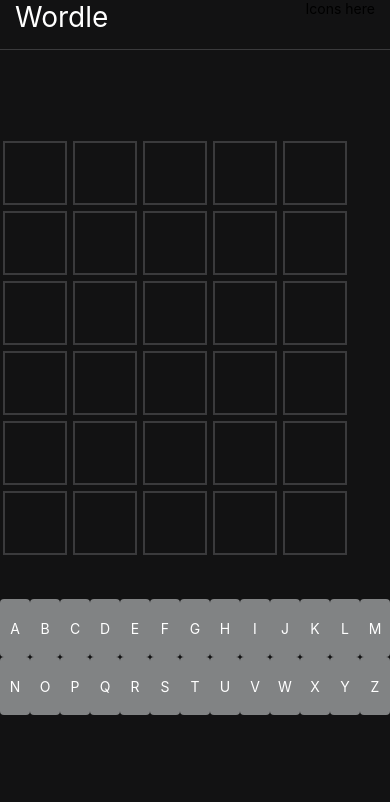
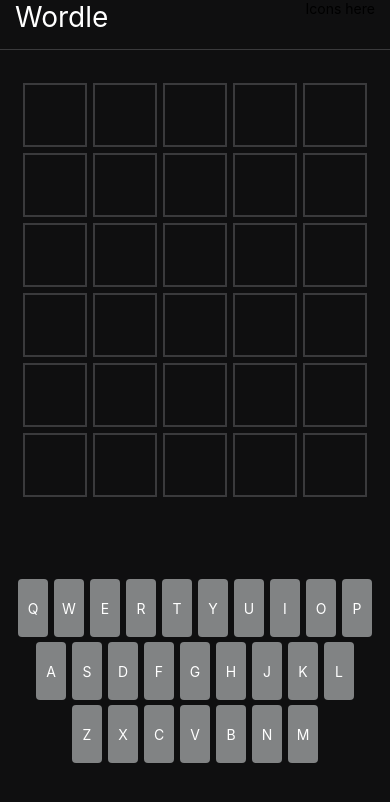
Before and after one commit to ConnorBstill/wordle-native, a React Native app: screen / in a window 390 px wide. Shown: the top 802 px of the page. Built offline with nearby package versions, Linux system fonts and the light colour scheme.

Commit message:
Finish spacing between guessses and keyboard section; Add validation to text inputs

```diff
--- a/App.tsx
+++ b/App.tsx
@@ -8,16 +8,28 @@
 import * as COLORS from './src/colors';
 
 export default function App() {
+  const {
+    container,
+    fullContainer,
+    contentContainer,
+    guessesContainer,
+    keyBoardContainer
+  } = styles;
+
   return (
-    <SafeAreaView style={styles.container}>
-      <View style={styles.fullContainer}>
+    <SafeAreaView style={container}>
+      <View style={fullContainer}>
         <StatusBar barStyle='light-content' />
         <Toolbar />
 
-        <View style ={styles.contentContainer}>
-          <WordGuesses />
+        <View style ={contentContainer}>
+          <View style={guessesContainer}>
+            <WordGuesses />
+          </View>
 
-          <KeyboardSection />
+          <View style={keyBoardContainer}>
+            <KeyboardSection />
+          </View>
         </View>
       </View>
     </SafeAreaView>
@@ -28,8 +40,6 @@
   container: {
     flex: 1,
     backgroundColor: COLORS.BLACK,
-    // alignItems: 'center',
-    // justifyContent: 'center',
   },
   fullContainer: {
     marginTop: StatusBar.currentHeight,
@@ -39,7 +49,15 @@
   },
   contentContainer: {
     flex: 1,
+    marginTop: 30,
+    alignContent: 'center',
+    justifyContent: 'space-between',
+  },
+  guessesContainer: {
     alignContent: 'center',
     justifyContent: 'center',
+  },
+  keyBoardContainer: {
+    // backgroundColor: 'red'
   }
 });
--- a/alphabet.ts
+++ b/alphabet.ts
@@ -1,28 +1,34 @@
-export const alphabet = [
+export const firstRow = [
+  'Q',
+  'W',
+  'E',
+  'R',
+  'T',
+  'Y',
+  'U',
+  'I',
+  'O',
+  'P',
+];
+
+export const secondRow = [
   'A',
-  'B',
-  'C',
+  'S',
   'D',
-  'E',
   'F',
   'G',
   'H',
-  'I',
   'J',
   'K',
   'L',
+];
+
+export const thirdRow = [
+  'Z',
+  'X',
+  'C',
+  'V',
+  'B',
+  'N',
   'M',
-  'N',
-  'O',
-  'P',
-  'Q',
-  'R',
-  'S',
-  'T',
-  'U',
-  'V',
-  'W',
-  'X',
-  'Y',
-  'Z',
 ]
--- a/src/colors.ts
+++ b/src/colors.ts
@@ -1,4 +1,4 @@
-export const BLACK = '#121213';
+export const BLACK = '#0F0F10';
 export const DARK_YELLOW = '#b59f3b';
 export const GREEN = '#538d4e';
 export const WHITE = '#ffffff';
--- a/src/components/KeyboardSection.tsx
+++ b/src/components/KeyboardSection.tsx
@@ -3,18 +3,19 @@
 
 import LetterKey from './LetterKey';
 
-import { alphabet } from '../../alphabet';
+import { firstRow, secondRow, thirdRow } from '../../alphabet';
 
 const KeyboardSection = () => {
+  const { container, rowContainer } = styles;
 
   const onKeyPress = (letter: string) => {
 
   }
 
-  const renderKeys = () => {
+  const renderRow = (rowCharacters: string[]) => {
     const keys: React.ReactElement[] = [];
 
-    alphabet.forEach((letter: string, i: number) => {
+    rowCharacters.forEach((letter: string, i: number) => {
       keys.push(<LetterKey key={i} title={letter} onKeyPress={() => onKeyPress(letter)} />)
     });
 
@@ -22,21 +23,29 @@
   }
 
   return (
-    <View style={styles.container}>
-      {renderKeys()}
+    <View style={container}>
+      <View style={rowContainer}>{renderRow(firstRow)}</View>
+      <View style={rowContainer}>{renderRow(secondRow)}</View>
+      <View style={rowContainer}>{renderRow(thirdRow)}</View>
     </View>
   )
 }
 
 const styles = StyleSheet.create({
   container: {
-    height: '25%',
+    height: '20%',
     width: '100%',
     justifyContent: 'center',
     alignContent: 'center',
     flexDirection: 'row',
     flexWrap: 'wrap'
     // flexShrink: 1
+  },
+  rowContainer: {
+    width: '100%',
+    flexDirection: 'row',
+    justifyContent: 'center',
+    marginBottom: 5
   }
 });
 
--- a/src/components/LetterKey.tsx
+++ b/src/components/LetterKey.tsx
@@ -20,7 +20,8 @@
     width: 30,
     borderRadius: 4,
     justifyContent: 'center',
-    alignItems: 'center'
+    alignItems: 'center',
+    marginHorizontal: 3
   },
   letterStyle: {
     color: '#fff'
--- a/src/components/WordGuesses.tsx
+++ b/src/components/WordGuesses.tsx
@@ -19,7 +19,10 @@
 
 const styles = StyleSheet.create({
   container: {
-    width: '100%'
+    width: '100%',
+    alignContent: 'center',
+    justifyContent: 'center',
+    // backgroundColor: 'red'
   }
 });
 
--- a/src/components/WordRow.tsx
+++ b/src/components/WordRow.tsx
@@ -1,15 +1,43 @@
 import React, { useState } from 'react';
 import { View, Text, StyleSheet, TextInput } from 'react-native';
 
+import { WHITE, DARK_GRAY } from '../colors';
+
 const WordRow = (props: any) => {
 
+  const { container, letterBoxStyle } = styles;
+
   return (
-    <View style={styles.container}>
-      <TextInput style={styles.letterBoxStyle} />
-      <TextInput style={styles.letterBoxStyle} />
-      <TextInput style={styles.letterBoxStyle} />
-      <TextInput style={styles.letterBoxStyle} />
-      <TextInput style={styles.letterBoxStyle} />
+    <View style={container}>
+      <TextInput
+        textAlign='center'
+        caretHidden={true}
+        style={letterBoxStyle}
+        maxLength={1} />
+
+      <TextInput
+        textAlign='center'
+        caretHidden={true}
+        style={letterBoxStyle}
+        maxLength={1} />
+
+      <TextInput
+        textAlign='center'
+        caretHidden={true}
+        style={letterBoxStyle}
+        maxLength={1} />
+
+      <TextInput
+        textAlign='center'
+        caretHidden={true}
+        style={letterBoxStyle}
+        maxLength={1} />
+
+      <TextInput
+        textAlign='center'
+        caretHidden={true}
+        style={letterBoxStyle}
+        maxLength={1} />
     </View>
   );
 }
@@ -17,9 +45,11 @@
 const styles = StyleSheet.create({
   container: {
     flexDirection: 'row',
+    justifyContent: 'center'
   },
   letterBoxStyle: {
-    borderColor: '#3a3a3c',
+    color: WHITE,
+    borderColor: DARK_GRAY,
     borderWidth: 2,
     width: 64,
     height: 64,
```
